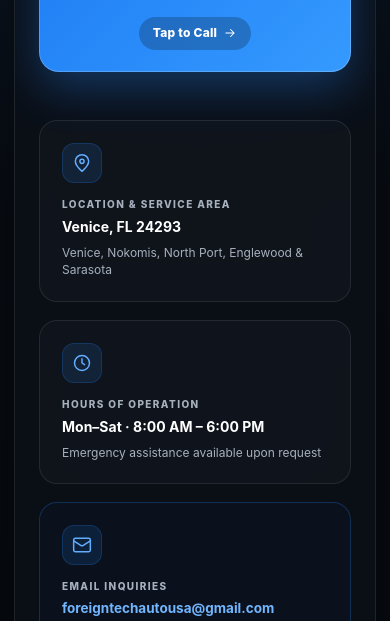
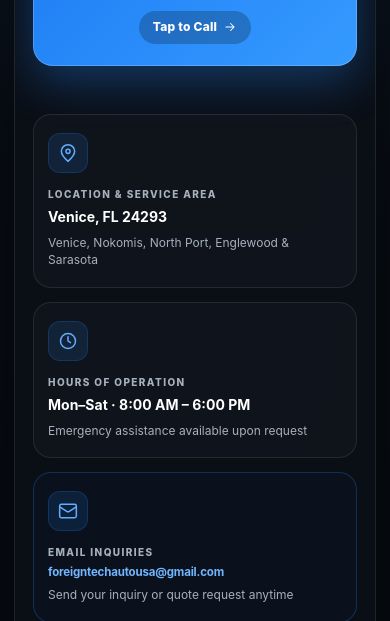
Before and after one commit to eduardofedi/foreign-tech, a plain HTML site: page index.html in a window 390 px wide. Shown: the part 10803-11424 px from the top of the page. Drawn offline with Linux system fonts and the light colour scheme.

Commit message:
fix: adjust contact card width, spacing and email typography to guarantee single-line display across desktop and mobile

```diff
--- a/index.html
+++ b/index.html
@@ -290,7 +290,7 @@
               </div>
             </div>
 
-            <a class="info-box info-box-link info-box-email" href="mailto:foreigntechautousa@gmail.com">
+            <a class="info-box info-box-link info-box-email" href="mailto:foreigntechautousa@gmail.com" title="foreigntechautousa@gmail.com">
               <span class="info-icon"><svg><use href="#i-mail"/></svg></span>
               <div class="info-box-body">
                 <small>Email Inquiries</small>
--- a/styles.css
+++ b/styles.css
@@ -175,7 +175,7 @@
 
 /* Contact & Direct Call Hub */
 .contact-section { padding: 110px 0; position: relative; overflow: hidden; border-top: 1px solid var(--line); background: radial-gradient(circle at 50% 10%, rgba(39,136,255,.14), transparent 45%), linear-gradient(180deg, #090e16 0%, #06090e 100%); }
-.contact-card { border: 1px solid var(--line); background: rgba(11,16,24,.82); backdrop-filter: blur(24px); box-shadow: var(--shadow); padding: 60px 50px; border-radius: 28px; position: relative; overflow: hidden; }
+.contact-card { border: 1px solid var(--line); background: rgba(11,16,24,.82); backdrop-filter: blur(24px); box-shadow: var(--shadow); padding: 56px 36px; border-radius: 28px; position: relative; overflow: hidden; }
 .contact-card:before { content: ""; position: absolute; top: -120px; left: 50%; transform: translateX(-50%); width: 420px; height: 220px; border-radius: 50%; background: rgba(39,136,255,.16); filter: blur(75px); pointer-events: none; }
 .contact-header { text-align: center; max-width: 720px; margin: 0 auto 40px; position: relative; z-index: 2; }
 .contact-lead { color: #b8c2cf; font-size: 17px; margin-top: 18px; line-height: 1.65; }
@@ -196,8 +196,8 @@
 .phone-action-tag { display: inline-flex; align-items: center; gap: 6px; padding: 7px 14px; border-radius: 999px; background: rgba(0,0,0,.22); font-size: 12px; font-weight: 800; letter-spacing: .02em; margin-left: 10px; }
 .phone-action-tag svg { width: 14px; height: 14px; }
 
-.contact-info-grid { display: grid; grid-template-columns: repeat(4, 1fr); gap: 18px; position: relative; z-index: 2; }
-.info-box { border: 1px solid var(--line); background: rgba(255,255,255,.025); border-radius: 18px; padding: 22px; display: flex; flex-direction: column; gap: 14px; transition: .2s ease; min-width: 0; overflow: hidden; }
+.contact-info-grid { display: grid; grid-template-columns: repeat(4, 1fr); gap: 14px; position: relative; z-index: 2; }
+.info-box { border: 1px solid var(--line); background: rgba(255,255,255,.025); border-radius: 18px; padding: 20px 16px; display: flex; flex-direction: column; gap: 14px; transition: .2s ease; min-width: 0; overflow: hidden; }
 .info-box-body { min-width: 0; width: 100%; overflow: hidden; }
 .info-box:hover { border-color: rgba(39,136,255,.3); background: rgba(39,136,255,.04); }
 .info-box-link { cursor: pointer; text-decoration: none; }
@@ -208,7 +208,7 @@
 .info-icon svg { width: 20px; height: 20px; }
 .info-box small { color: var(--muted); font-size: 10px; text-transform: uppercase; letter-spacing: .14em; font-weight: 800; display: block; margin-bottom: 4px; }
 .info-box strong { font-size: 14px; color: #fff; display: block; overflow-wrap: anywhere; word-break: break-word; }
-.info-box .email-value { font-size: 13.5px; color: #72b6ff; line-height: 1.4; overflow-wrap: anywhere; word-break: break-word; }
+.info-box .email-value { font-size: 12px; font-weight: 700; letter-spacing: -0.015em; color: #72b6ff; line-height: 1.35; white-space: nowrap; overflow: hidden; text-overflow: ellipsis; display: block; }
 .info-box p { color: var(--muted); font-size: 12px; margin: 6px 0 0; line-height: 1.45; }
 
 .site-footer { padding: 70px 0 24px; background: #05070b; border-top: 1px solid var(--line); }
@@ -296,9 +296,18 @@
   .brake-band { min-height: 620px; align-items: flex-end; padding-bottom: 64px; }
   .brake-image { background: linear-gradient(0deg, rgba(6,9,14,.98) 0%, rgba(6,9,14,.78) 48%, rgba(6,9,14,.16) 85%), url('assets/brakes.webp') 57% center / cover no-repeat; }
   .phone-btn-text strong { font-size: 23px; }
+  .contact-card { padding: 34px 18px; }
+  .info-box { padding: 18px 14px; }
+  .info-box .email-value { font-size: 11.5px; }
   .footer-grid { grid-template-columns: 1fr; }
   .footer-brand, .footer-cta { grid-column: auto; }
   .footer-bottom { flex-direction: column; }
+}
+
+@media (max-width: 380px) {
+  .contact-card { padding: 26px 14px; }
+  .info-box { padding: 16px 12px; }
+  .info-box .email-value { font-size: 10.5px; }
 }
 
 @media (prefers-reduced-motion: reduce) {
```
